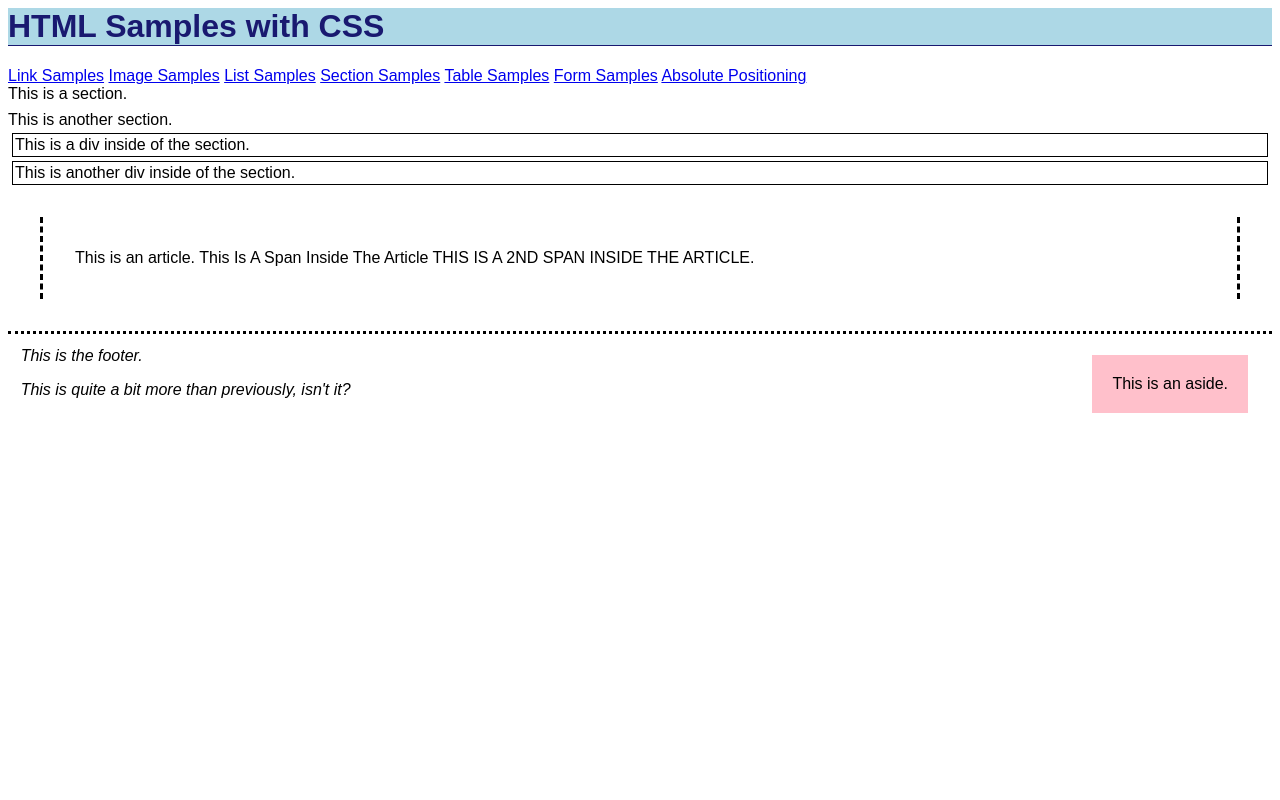
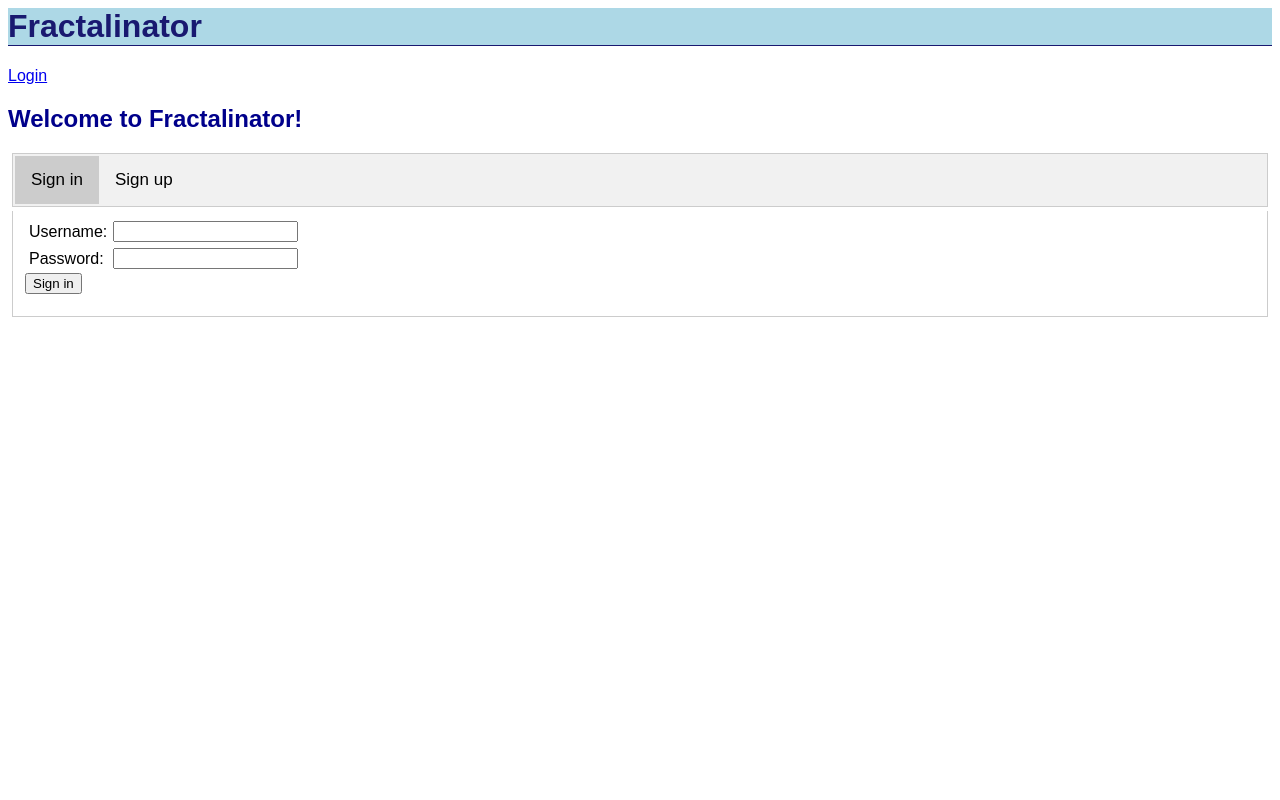
Before and after one commit to dta12/Fractalinator, a Flask app: template templates/login.html in a window 1280 px wide. Run offline with Flask 2, Linux system fonts and the light colour scheme; the template is opened without the code that fills it, so the values that code supplies are empty.

Commit message:
Login page and temporary header file

```diff
--- a/templates/_base.html
+++ b/templates/_base.html
@@ -6,20 +6,14 @@
 
         #}
         <link rel="stylesheet" href="/s/style.css">
-        <title>HTML Samples with CSS</title>
+        <title>Fractalinator</title>
     </head>
     <body>
         <header>
-            <h1>HTML Samples with CSS</h1>
+            <h1>Fractalinator</h1>
         </header>
         <nav>
-            <a href="/p/links.html">Link Samples</a>
-            <a href="/p/images.html">Image Samples</a>
-            <a href="/p/lists.html">List Samples</a>
-            <a href="/p/sections.html">Section Samples</a>
-            <a href="/p/tables.html">Table Samples</a>
-            <a href="/p/forms.html">Form Samples</a>
-            <a href="/p/absolutes.html">Absolute Positioning</a>
+            <a href="/p/login.html">Login</a>
         </nav>
         <section>
             {% block content %}{% endblock %}
--- a/templates/login.html
+++ b/templates/login.html
@@ -1,25 +1,142 @@
 {% extends '_base.html' %}
 {% block content %}
-<section>
-    This is a section.
-</section>
-<section>
-    This is another section.
-    <div>This is a div inside of the section.</div>
-    <div>This is another div inside of the section.</div>
-</section>
-<article>
-    This is an article.
-    <span class="capitalized">This is a span inside the article</span>
-    <span style="text-transform: uppercase;">This is a 2nd span inside the article.</span>
-</article>
-<aside>
-    This is an aside.
-</aside>
-<footer>
-    This is the footer.
-    <p>
-        <em>This is quite a bit more than previously, isn't it?</em>
-    </p>
-</footer>
+<!-- Sources: https://www.w3schools.com/howto/howto_js_tabs.asp
+https://stackoverflow.com/questions/21727317/how-to-check-confirm-password-field-in-form-without-reloading-page
+-->
+<style>
+    body {font-family: Arial;}
+    table, tr, td {border: none;}
+
+    /* Style the tab */
+    .tab {
+      overflow: hidden;
+      border: 1px solid #ccc;
+      background-color: #f1f1f1;
+    }
+
+    /* Style the buttons inside the tab */
+    .tab button {
+      background-color: inherit;
+      float: left;
+      border: none;
+      outline: none;
+      cursor: pointer;
+      padding: 14px 16px;
+      transition: 0.3s;
+      font-size: 17px;
+    }
+
+    /* Change background color of buttons on hover */
+    .tab button:hover {
+      background-color: #ddd;
+    }
+
+    /* Create an active/current tablink class */
+    .tab button.active {
+      background-color: #ccc;
+    }
+
+    /* Style the tab content */
+    .tabcontent {
+      display: none;
+      padding: 6px 12px;
+      border: 1px solid #ccc;
+      border-top: none;
+    }
+</style>
+
+<h2>
+    Welcome to Fractalinator!
+</h2>
+
+<div class="tab">
+    <button class="tablinks active" onclick="openTab(event, 'Sign in')">Sign in</button>
+    <button class="tablinks" onclick="openTab(event, 'Sign up')">Sign up</button>
+</div>
+
+<div id="Sign in" class="tabcontent" style="display: block;">
+    <form action="/index.html">
+        <table>
+            <tr>
+                <td>
+                    <label for="usernameSignIn">Username:</label>
+                </td>
+                <td>
+                    <input type="text" id="usernameSignIn" name="usernameSignIn"><br>
+                </td>
+            </tr>
+            <tr>
+                <td>
+                    <label for="passwordSignIn">Password:</label>
+                </td>
+                <td>
+                    <input type="password" id="passwordSignIn" name="passwordSignIn"><br>
+                </td>
+            </tr>
+        </table>
+        <input type="submit" value="Sign in">
+    </form>
+</div>
+
+<div id="Sign up" class="tabcontent">
+    <form action="/p/login.html">
+        <table>
+            <tr>
+                <td>
+                    <label for="username">Username:</label>
+                </td>
+                <td>
+                    <input type="text" id="username" name="username"><br>
+                </td>
+            </tr>
+            <tr>
+                <td>
+                    <label for="password">Password:</label>
+                </td>
+                <td>
+                    <input type="password" id="password" name="password" onkeyup='check();'><br>
+                </td>
+            </tr>
+            <tr>
+                <td>
+                    <label for="confirmPassword">Confirm Password:</label>
+                </td>
+                <td>
+                    <input type="password" id="confirmPassword" name="confirmPassword" onkeyup='check();'>
+                </td>
+                <td>
+                    <span id='message'></span><br>
+                </td>
+            </tr>
+        </table>
+        <input type="submit" value="Sign up">
+    </form>
+</div>
+
+<script>
+    function check() {
+        if (document.getElementById("password").value ==
+            document.getElementById("confirmPassword").value) {
+            document.getElementById('message').style.color = 'green';
+            document.getElementById('message').innerHTML = 'Matching';
+        } else {
+            document.getElementById('message').style.color = 'red';
+            document.getElementById('message').innerHTML = 'Not matching';
+        }
+    }
+    function openTab(evt, tabName) {
+        var i, tabcontent, tablinks;
+        tabcontent = document.getElementsByClassName("tabcontent");
+        for (i = 0; i < tabcontent.length; i++) {
+            tabcontent[i].style.display = "none";
+        }
+        tablinks = document.getElementsByClassName("tablinks");
+        for (i = 0; i < tablinks.length; i++) {
+            tablinks[i].className = tablinks[i].className.replace(" active", "");
+        }
+        document.getElementById(tabName).style.display = "block";
+        evt.currentTarget.className += " active";
+    }
+</script>
+
 {% endblock %}
```
